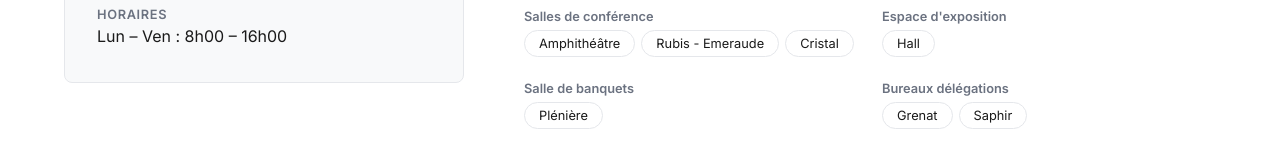
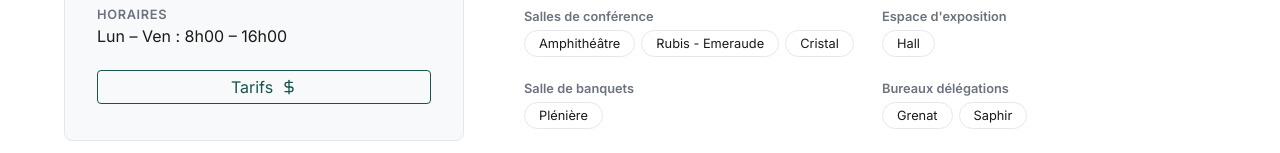
Before and after one commit to raparisonbryan/cci-vitrine, a Vue app: page /contact in a window 1280 px wide. Shown: the part 752-905 px from the top of the page. Built offline with nearby package versions, Linux system fonts and the light colour scheme; no server answers; a web font is replaced by a local one.

Commit message:
add tarifs to spaces, home & contact

```diff
--- a/src/data/spaces.ts
+++ b/src/data/spaces.ts
@@ -77,6 +77,7 @@ export const spacesList: SpaceConfig[] = [
           },
         ],
         specs: [
+          { icon: 'DollarSign', title: '4 200 000 ar', subtitle: 'tarif' },
           { icon: 'Maximize2', title: '1 103 M²', subtitle: 'de surface' },
           { icon: 'Users', title: '1 070 PLACES', subtitle: 'forme théâtre' },
           { icon: 'Ruler', title: '35,8 × 30,8 M', subtitle: 'dimension de la salle' },
@@ -102,6 +103,7 @@ export const spacesList: SpaceConfig[] = [
           },
         ],
         specs: [
+          { icon: 'DollarSign', title: '1 500 000 ar', subtitle: 'tarif' },
           { icon: 'Maximize2', title: '189 M²', subtitle: 'par salle' },
           { icon: 'Users', title: '150 PLACES', subtitle: 'forme théâtre' },
           { icon: 'Ruler', title: '14 × 13,5 M', subtitle: 'dimensions' },
@@ -127,6 +129,7 @@ export const spacesList: SpaceConfig[] = [
           },
         ],
         specs: [
+          { icon: 'DollarSign', title: '1 920 000 ar', subtitle: 'tarif' },
           { icon: 'Maximize2', title: '288 M²', subtitle: 'de surface' },
           { icon: 'Users', title: '250 PLACES', subtitle: 'forme théâtre' },
           { icon: 'Ruler', title: '20,6 × 14 M', subtitle: 'dimensions' },
@@ -196,6 +199,7 @@ export const spacesList: SpaceConfig[] = [
           },
         ],
         specs: [
+          { icon: 'DollarSign', title: '3 000 000 ar', subtitle: 'tarif' },
           { icon: 'Maximize2', title: '645 M²', subtitle: 'de surface' },
           { icon: 'Ruler', title: '41,4 × 15,6 M', subtitle: 'dimensions' },
           { icon: 'ArrowUpDown', title: '6 M', subtitle: 'hauteur sous plafond' },
@@ -287,6 +291,7 @@ export const spacesList: SpaceConfig[] = [
           },
         ],
         specs: [
+          { icon: 'DollarSign', title: '5 700 000 ar', subtitle: 'tarif' },
           { icon: 'Maximize2', title: '1 000 M²', subtitle: 'de surface' },
           { icon: 'Users', title: '1 500 PLACES', subtitle: 'forme théâtre' },
           { icon: 'Ruler', title: '50 × 20 M', subtitle: 'dimensions' },
@@ -324,6 +329,7 @@ export const spacesList: SpaceConfig[] = [
           },
         ],
         specs: [
+          { icon: 'DollarSign', title: '600 000 ar', subtitle: 'tarif' },
           { icon: 'Maximize2', title: '58,5 M²', subtitle: 'de surface' },
           { icon: 'Users', title: '60 PLACES', subtitle: 'forme théâtre' },
           { icon: 'Ruler', title: '9 × 6,5 M', subtitle: 'dimensions' },
@@ -344,6 +350,7 @@ export const spacesList: SpaceConfig[] = [
           },
         ],
         specs: [
+          { icon: 'DollarSign', title: '600 000 ar', subtitle: 'tarif' },
           { icon: 'Maximize2', title: '72 M²', subtitle: 'de surface' },
           { icon: 'Users', title: '80 PLACES', subtitle: 'forme théâtre' },
           { icon: 'Ruler', title: '11,1 × 6,5 M', subtitle: 'dimensions' },
@@ -402,6 +409,7 @@ export const spacesList: SpaceConfig[] = [
           },
         ],
         specs: [
+          { icon: 'DollarSign', title: '3 000 000 ar', subtitle: 'tarif' },
           { icon: 'Maximize2', title: '721 M²', subtitle: 'de surface' },
           { icon: 'Users', title: '150 PLACES', subtitle: 'forme théâtre' },
           { icon: 'Ruler', title: '30,7 × 23,5 M', subtitle: 'dimensions' },
@@ -427,6 +435,7 @@ export const spacesList: SpaceConfig[] = [
           },
         ],
         specs: [
+          { icon: 'DollarSign', title: '2 000 000 ar', subtitle: 'tarif' },
           { icon: 'Maximize2', title: '209 M²', subtitle: 'de surface' },
           { icon: 'Ruler', title: '15,6 × 13,4 M', subtitle: 'dimensions' },
           { icon: 'Sofa', title: 'RESTAURANT', subtitle: 'type de salle' },
@@ -478,6 +487,7 @@ export const spacesList: SpaceConfig[] = [
           },
         ],
         specs: [
+          { icon: 'DollarSign', title: '5 200 000 ar', subtitle: 'tarif (sous conditions)' },
           { icon: 'Maximize2', title: '29 000 M²', subtitle: 'surface parking haut' },
           { icon: 'Ruler', title: '20,6 × 14 M', subtitle: 'dimension parking haut' },
           { icon: 'Maximize2', title: '3 800 M²', subtitle: 'surface parking bas' },
@@ -514,6 +524,7 @@ export const spacesList: SpaceConfig[] = [
           },
         ],
         specs: [
+          { icon: 'DollarSign', title: '1 000 000 ar', subtitle: 'tarif' },
           { icon: 'Maximize2', title: '10 800 M²', subtitle: 'de surface' },
           { icon: 'Ruler', title: '18,6 × 60 M', subtitle: 'dimensions' },
           { icon: 'Car', title: '400+', subtitle: 'places de parking' },
--- a/src/views/ContactPage.vue
+++ b/src/views/ContactPage.vue
@@ -3,6 +3,7 @@ import { ref, computed } from 'vue'
 import { Send, CheckCircle } from 'lucide-vue-next'
 import AppButton from '@/components/AppButton.vue'
 import { spacesList } from '@/data/spaces'
+import { DollarSign } from 'lucide-vue-next'
 
 const form = ref({
   name: '',
@@ -122,6 +123,17 @@ async function onSubmit() {
                 <li>
                   <span class="sidebar-card__label">Horaires</span>
                   <span class="sidebar-card__value">Lun – Ven : 8h00 – 16h00</span>
+                </li>
+                <li>
+                  <AppButton
+                    href="https://zlsrehitdajhqraprziz.supabase.co/storage/v1/object/sign/documents/Tarifs%20locations%20salles%20CCI-A4-2026.pdf?token=eyJraWQiOiJzdG9yYWdlLXVybC1zaWduaW5nLWtleV81MWFlOWIwZS1iNDA4LTQ5NDQtYjllNC1iZWNkZTk5MWY4MTUiLCJhbGciOiJIUzI1NiJ9.eyJ1cmwiOiJkb2N1bWVudHMvVGFyaWZzIGxvY2F0aW9ucyBzYWxsZXMgQ0NJLUE0LTIwMjYucGRmIiwic2NvcGUiOiJkb3dubG9hZCIsImlhdCI6MTc4NDAzNTU4NiwiZXhwIjoxODE1NTcxNTg2fQ.JRchi2rBHpXpmwyMMFs_-HNYgrm5ozE333YPz0-7w10"
+                    variant="secondary"
+                    target="_blank"
+                    style="width: 100%"
+                  >
+                    Tarifs
+                    <DollarSign class="icon" />
+                  </AppButton>
                 </li>
               </ul>
             </div>
--- a/src/views/SpacePage.vue
+++ b/src/views/SpacePage.vue
@@ -22,12 +22,14 @@ import {
   Lock,
   Sofa,
   AirVent,
+  DollarSign,
 } from 'lucide-vue-next'
 import type { FunctionalComponent } from 'vue'
 import AppButton from '@/components/AppButton.vue'
 import { spaces, type SpacePhoto } from '@/data/spaces'
 
 const specIcons: Record<string, FunctionalComponent> = {
+  DollarSign,
   Maximize2,
   Users,
   Ruler,
```
